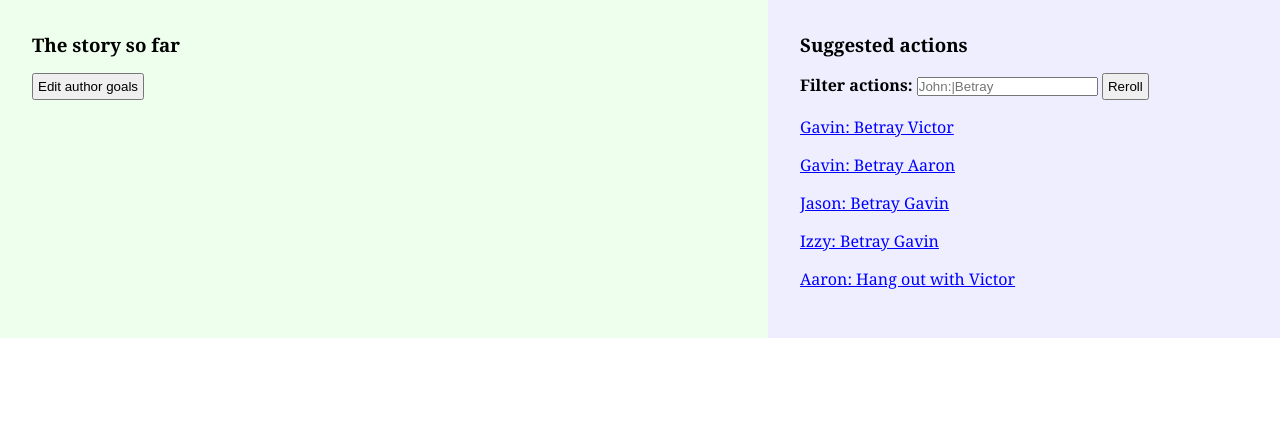
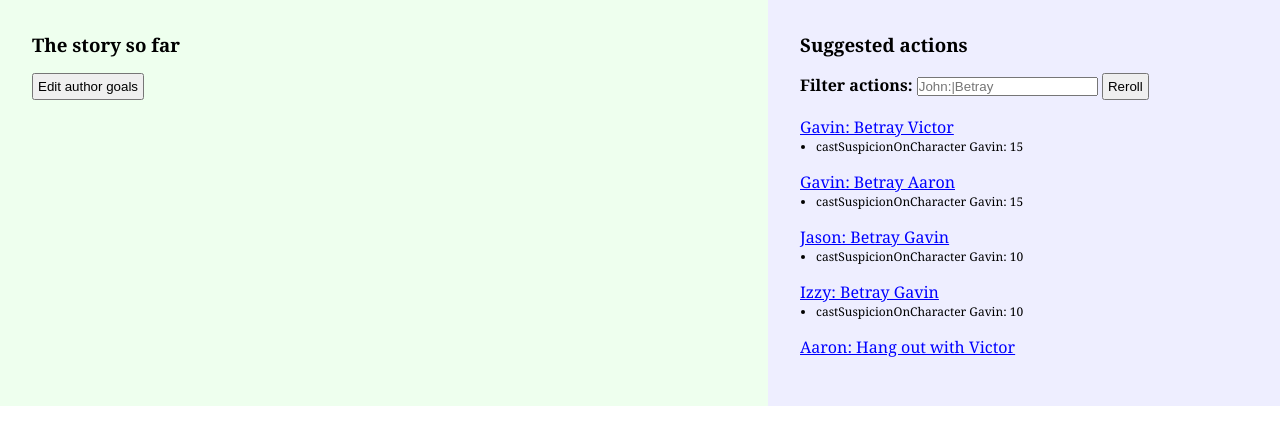
Before and after one commit to ItsProbablyFine/WAWLT, a plain HTML site: page index.html in a window 1280 px wide. Drawn offline with Linux system fonts and the light colour scheme.

Commit message:
Display relevant author goals below suggested actions

```diff
--- a/main.js
+++ b/main.js
@@ -35,7 +35,7 @@ function evaluatePotentialAction(potentialAction) {
   for (let authorGoal of authorGoals) {
     const scoreFromThisGoal = evaluatePotentialActionPerAuthorGoal(potentialAction, authorGoal);
     if (scoreFromThisGoal > 0) {
-      potentialAction.authorGoals.push(authorGoal);
+      potentialAction.authorGoals.push({goal: authorGoal, score: scoreFromThisGoal});
     }
     overallScore += scoreFromThisGoal;
   }
@@ -91,10 +91,18 @@ function renderSuggestedActions() {
   // add new suggested actions to suggestedActionsUI
   for (let i = 0; i < suggestedActions.length && i < 5; i++) {
     const suggested = suggestedActions[i];
-    const node = createNode(`<div class="suggested-action">
-      ${renderActionTagline(suggested.action, suggested.bindings)}
-      <!--${suggested.action.name} (${Object.values(suggested.bindings).join(', ')})-->
-    </div>`);
+    let html = `<div class="suggested-action">
+      <div class="tagline">${renderActionTagline(suggested.action, suggested.bindings)}</div>`;
+    if (suggested.authorGoals.length > 0) {
+      html += `<ul class="contributing-author-goals">`;
+      for (let {goal, score} of suggested.authorGoals) {
+        console.log(goal);
+        html += `<li>${goal.type} ${goal.params}: ${score}</li>`;
+      }
+      html += '</ul>';
+    }
+    html += '</div>';
+    const node = createNode(html);
     node.onclick = function() {
       runSuggestedAction(suggested);
     };
--- a/styles.css
+++ b/styles.css
@@ -46,10 +46,16 @@ button {
   margin-bottom: 1rem;
 }
 .suggested-action {
+  margin-bottom: 1rem;
+}
+.suggested-action .tagline {
   color: blue;
   cursor: pointer;
-  margin-bottom: 1rem;
   text-decoration: underline;
+}
+.suggested-action .contributing-author-goals {
+  font-size: 0.75rem;
+  margin-left: 1rem;
 }
 #openAuthorGoalEditorButton {
   margin-bottom: 1rem;
```
